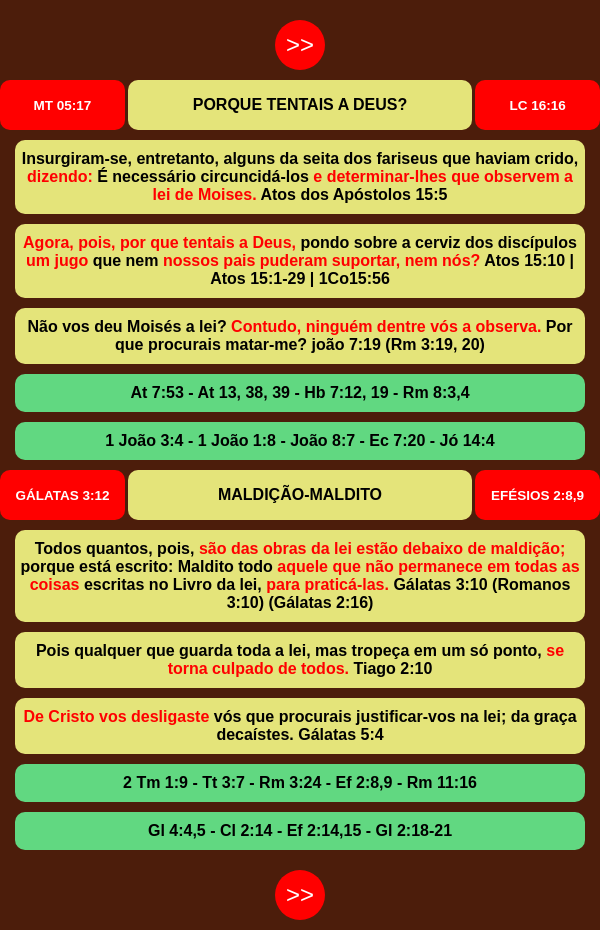
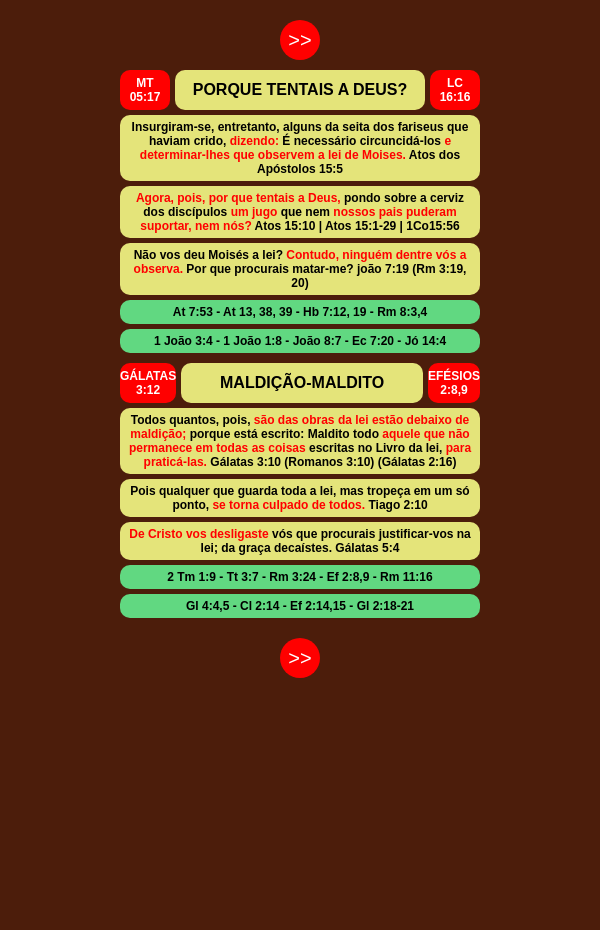
Before and after one commit to AlcemirMacedo/porquetentaisadeus, a plain HTML site: page index.html in a window 600 px wide. After the commit the page ends 800 px from the top, so only its background shows below. Drawn offline with Linux system fonts and the light colour scheme.

Commit message:
Atualizando responsividade

```diff
--- a/css/estilos.css
+++ b/css/estilos.css
@@ -54,7 +54,7 @@ header{
     font-weight: 800;
 }
 section{
-    width: 90%;
+    width: 100%;
     background-color:  rgb(228, 228, 122);
     margin-top: 10px;
     border-radius: 10px;
@@ -82,10 +82,41 @@ button:hover{
     color: black;
 }
 
+@media only screen and (max-width: 700px) and (min-width: 501px) {
 
-@media only screen and (max-width: 600px) {
+    header{
+        height: 40px;
+    }
     .container{
+        width: 60%;
+    }
+    .md-title{
+        margin-left: 5px;
+        margin-right: 5px;
+    }
+    .md-title h1{
+        font-size: 16px;
+    }
+    .sideR, .sideL{
+        font-size: 8px;
+    }
+    section{
+        margin-top: 5px;
         width: 100%;
+        font-size: 12px;
+        padding: 5px 5px ;
+        font-weight: 600;
+    }
+    button{
+        width: 40px;
+        height: 40px;
+        font-size: 20px;
+    }
+}
+
+@media only screen and (max-width: 500px) {
+    .container{
+        width: 95%;
     }
     header{
         display: flex;
@@ -111,7 +142,7 @@ button:hover{
         font-weight: 800;
     }
     section{
-        width: 95%;
+        width: 100%;
         padding: 10px 5px ;
     }
   }
```
Also changed, not shown: page2.html (+1 -1 lines).
